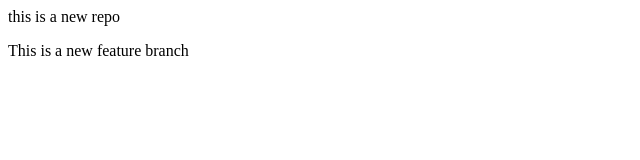
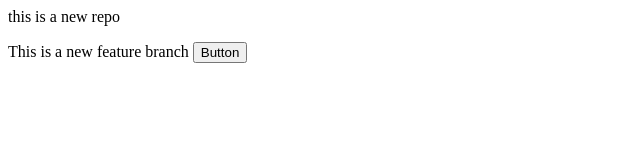
Before and after one commit to BanshwarTech/localRepo, a plain HTML site: page index.html in a window 1280 px wide. Shown: the whole page, without its empty margins (0-640 px from the left). Drawn offline with Linux system fonts and the light colour scheme.

Commit message:
add button

```diff
--- a/index.html
+++ b/index.html
@@ -1,2 +1,2 @@
 <p>this is a new repo</p>
-<p>This is a new feature branch</p>
+<p>This is a new feature branch <button>Button</button></p>
```
